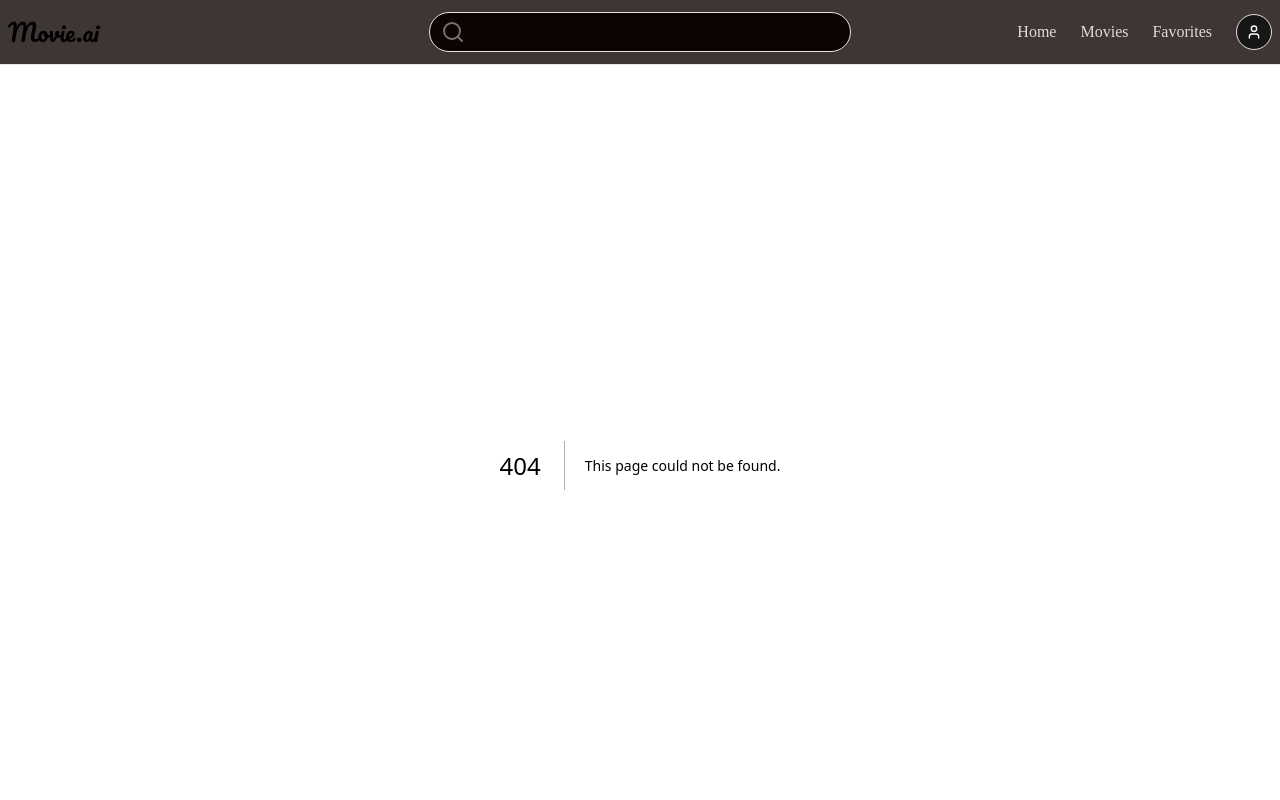
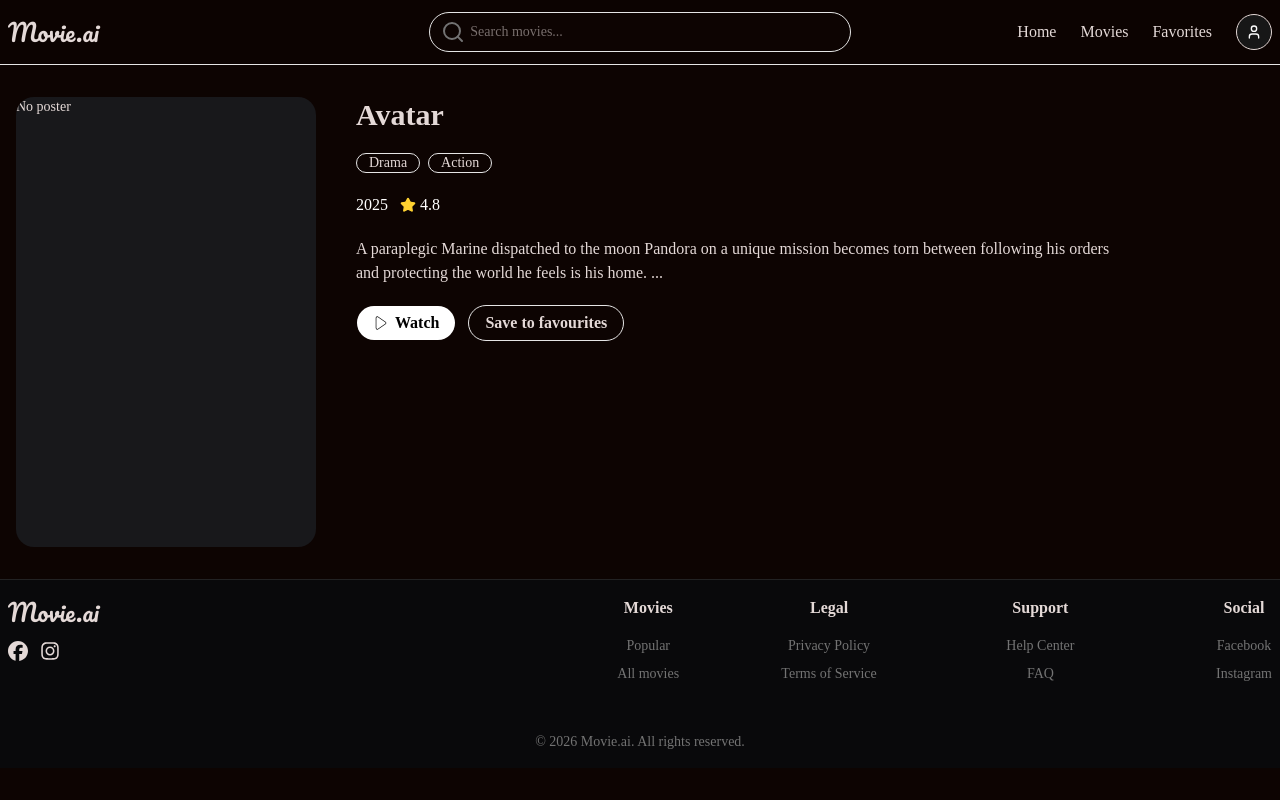
Before and after one commit to a1919727/movie-db, a Next.js app in the folder frontend/: page /movies/1 in a window 1280 px wide. Before the commit this address had no page. Shown: the top 800 px of the page. Built offline with nearby package versions, Linux system fonts and the light colour scheme.

Commit message:
feat(movies): add movie detail header component

```diff
--- /dev/null
+++ b/frontend/app/movies/[id]/page.tsx
@@ -0,0 +1,9 @@
+import { MovieDetailHeader } from "@/components/movies/movie-detail-header";
+
+export default function MovieDetails() {
+  return (
+    <>
+      <MovieDetailHeader />
+    </>
+  );
+}
--- /dev/null
+++ b/frontend/components/movies/movie-detail-header.tsx
@@ -0,0 +1,82 @@
+import { movieDetails } from "@/data/mock-data";
+import Image from "next/image";
+import type { MovieDetail } from "@/types/movie";
+import { Badge } from "../ui/badge";
+import { Button } from "../ui/button";
+import Link from "next/link";
+import { CiPlay1 } from "react-icons/ci";
+import { Star } from "lucide-react";
+
+type MovieDetailProps = {
+  movieDetail?: MovieDetail;
+};
+
+export function MovieDetailHeader({
+  movieDetail = movieDetails[0],
+}: MovieDetailProps) {
+  return (
+    <section className="mx-auto w-full max-w-7xl px-4 py-6 md:py-8">
+      <div className="grid grid-cols-2 gap-10 sm:grid-cols-[240px_1fr] md:grid-cols-[1fr_2fr] lg:grid-cols-[300px_1fr]">
+        <div className="overflow-hidden rounded-2xl bg-zinc-900">
+          {movieDetail.posterUrl ? (
+            <Image
+              src={movieDetail.posterUrl}
+              alt={movieDetail.title}
+              width={600}
+              height={900}
+              className="h-full w-full object-cover"
+            />
+          ) : (
+            <div className="aspect-[2/3] text-sm">No poster</div>
+          )}
+        </div>
+
+        {/* Right */}
+        <div className="space-y-5">
+          <div className="space-y-3">
+            <h1 className="text-3xl font-bold">{movieDetail.title}</h1>
+          </div>
+          <div className="flex items-center gap-2">
+            {movieDetail.geners.map((gener, index) => (
+              <Badge
+                variant="outline"
+                key={index}
+                className="px-3 py-2 text-sm"
+              >
+                {gener}
+              </Badge>
+            ))}
+          </div>
+          <div className="flex items-center gap-3 text-base text-white">
+            <span>{movieDetail.year}</span>
+            <span className="flex items-center gap-1">
+              <Star className="h-4 w-4 fill-amber-300 text-amber-300" />
+              {movieDetail.rating.toFixed(1)}
+            </span>
+          </div>
+          <p className="max-w-3xl">{movieDetail.description}</p>
+          <div className="flex gap-3 ">
+            <Button
+              asChild
+              size="lg"
+              className="rounded-4xl bg-white p-4 text-base font-semibold text-black hover:bg-zinc-200"
+            >
+              <Link href="#">
+                <CiPlay1 />
+                Watch
+              </Link>
+            </Button>
+            <Button
+              asChild
+              size="lg"
+              variant="outline"
+              className="rounded-4xl p-4 text-base font-semibold  hover:bg-zinc-200 hover:text-black"
+            >
+              <Link href="/favourites">Save to favourites</Link>
+            </Button>
+          </div>
+        </div>
+      </div>
+    </section>
+  );
+}
--- /dev/null
+++ b/frontend/components/ui/badge.tsx
@@ -0,0 +1,49 @@
+import * as React from "react"
+import { cva, type VariantProps } from "class-variance-authority"
+import { Slot } from "radix-ui"
+
+import { cn } from "@/lib/utils"
+
+const badgeVariants = cva(
+  "group/badge inline-flex h-5 w-fit shrink-0 items-center justify-center gap-1 overflow-hidden rounded-4xl border border-transparent px-2 py-0.5 text-xs font-medium whitespace-nowrap transition-all focus-visible:border-ring focus-visible:ring-[3px] focus-visible:ring-ring/50 has-data-[icon=inline-end]:pr-1.5 has-data-[icon=inline-start]:pl-1.5 aria-invalid:border-destructive aria-invalid:ring-destructive/20 dark:aria-invalid:ring-destructive/40 [&>svg]:pointer-events-none [&>svg]:size-3!",
+  {
+    variants: {
+      variant: {
+        default: "bg-primary text-primary-foreground [a]:hover:bg-primary/80",
+        secondary:
+          "bg-secondary text-secondary-foreground [a]:hover:bg-secondary/80",
+        destructive:
+          "bg-destructive/10 text-destructive focus-visible:ring-destructive/20 dark:bg-destructive/20 dark:focus-visible:ring-destructive/40 [a]:hover:bg-destructive/20",
+        outline:
+          "border-border text-foreground [a]:hover:bg-muted [a]:hover:text-muted-foreground",
+        ghost:
+          "hover:bg-muted hover:text-muted-foreground dark:hover:bg-muted/50",
+        link: "text-primary underline-offset-4 hover:underline",
+      },
+    },
+    defaultVariants: {
+      variant: "default",
+    },
+  }
+)
+
+function Badge({
+  className,
+  variant = "default",
+  asChild = false,
+  ...props
+}: React.ComponentProps<"span"> &
+  VariantProps<typeof badgeVariants> & { asChild?: boolean }) {
+  const Comp = asChild ? Slot.Root : "span"
+
+  return (
+    <Comp
+      data-slot="badge"
+      data-variant={variant}
+      className={cn(badgeVariants({ variant }), className)}
+      {...props}
+    />
+  )
+}
+
+export { Badge, badgeVariants }
--- a/frontend/data/mock-data.ts
+++ b/frontend/data/mock-data.ts
@@ -1,4 +1,4 @@
-import type { Movies } from "@/types/movie";
+import type { Movies, MovieDetail } from "@/types/movie";
 
 export const movies: Movies[] = [
   {
@@ -58,3 +58,26 @@ export const movies: Movies[] = [
     posterUrl: "",
   },
 ];
+
+export const movieDetails: MovieDetail[] = [
+  {
+    id: 1,
+    title: "Avatar",
+    year: 2025,
+    rating: 4.8,
+    posterUrl: "",
+    description:
+      "A paraplegic Marine dispatched to the moon Pandora on a unique mission becomes torn between following his orders and protecting the world he feels is his home. ...",
+    geners: ["Drama", "Action"],
+  },
+  {
+    id: 2,
+    title: "Avatar",
+    year: 2025,
+    rating: 4.8,
+    posterUrl: "",
+    description:
+      "A paraplegic Marine dispatched to the moon Pandora on a unique mission becomes torn between following his orders and protecting the world he feels is his home. ...",
+    geners: ["Drama", "Action"],
+  },
+];
```
Also changed, not shown: frontend/types/movie.ts (+10 -0 lines).
